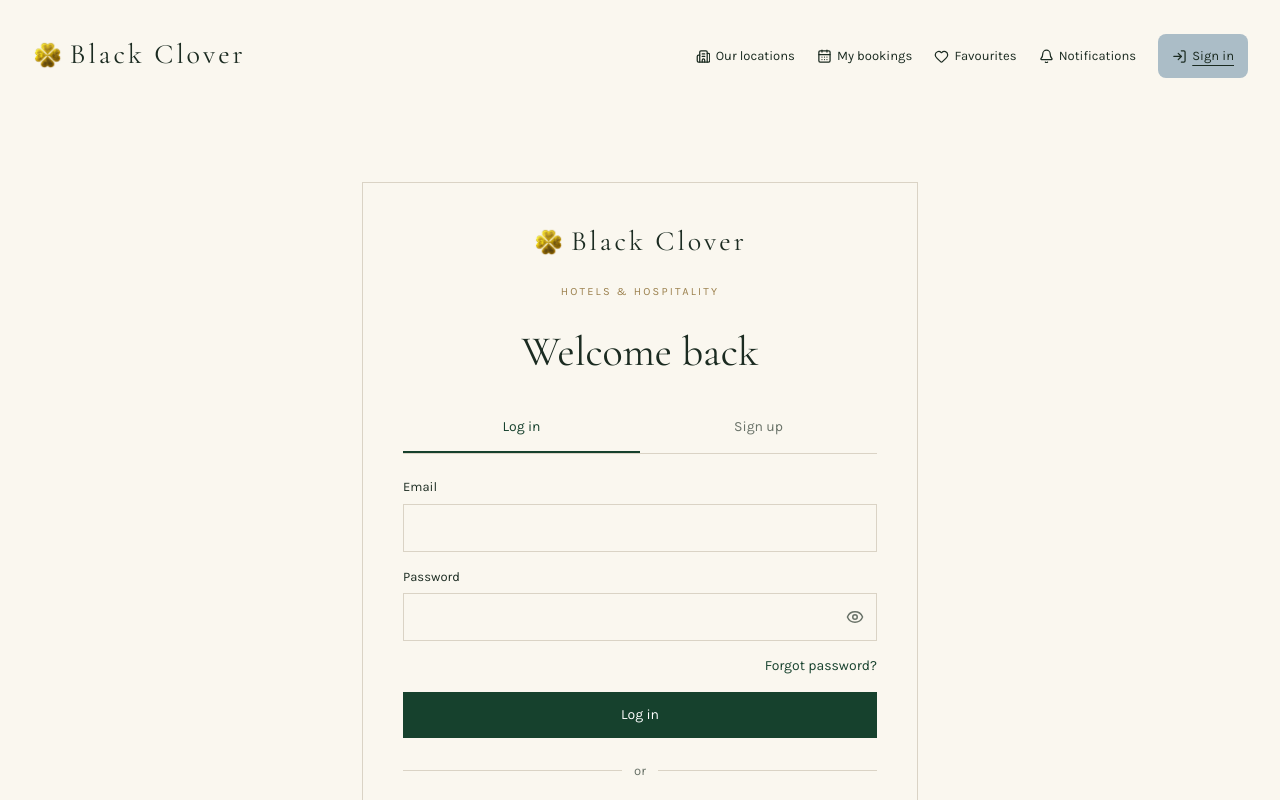
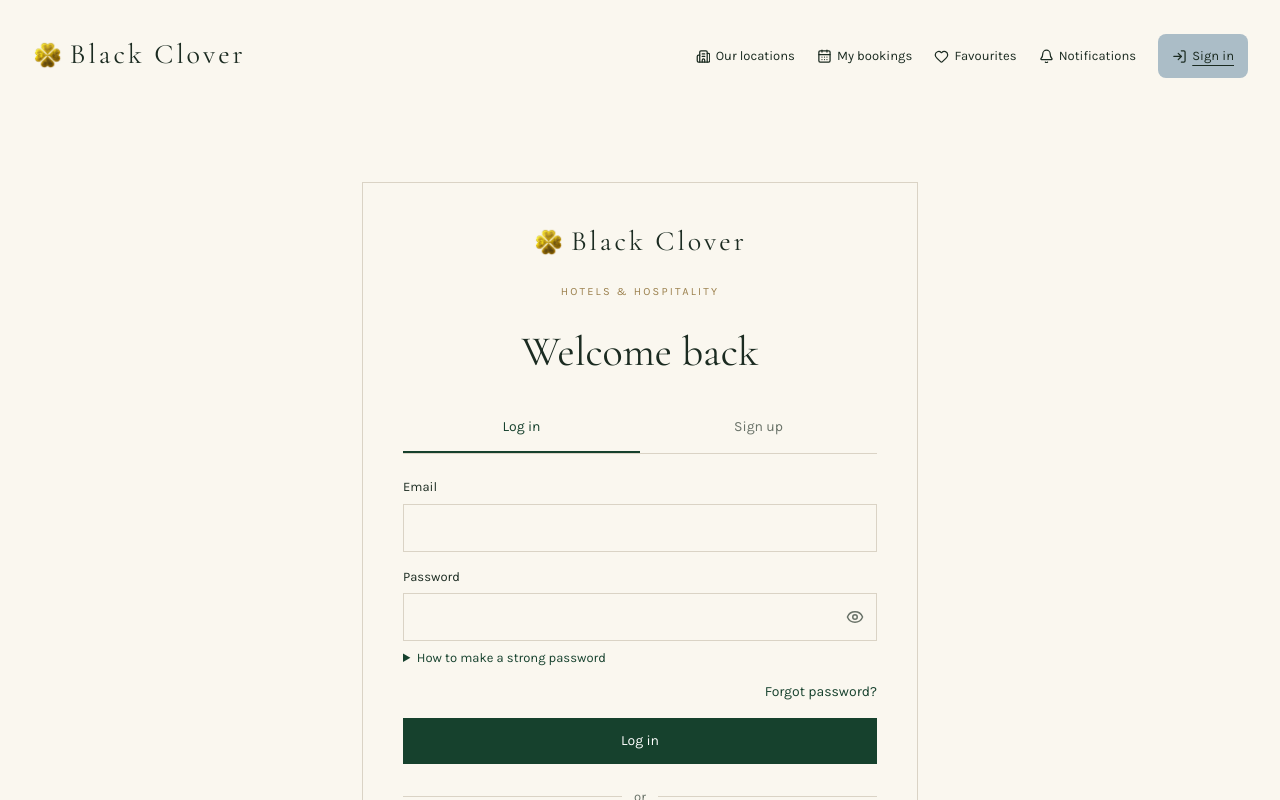
Before and after one commit to Omphile-coder/Full-stack-Hotel-App, a React (Vite) app in the folder client/: page /signin in a window 1280 px wide. Shown: the top 800 px of the page. Built offline with nearby package versions, Linux system fonts and the light colour scheme; no server answers.

Commit message:
added a feature to guide users in creating stronger passwords

```diff
--- a/client/src/components/guest/PasswordField.tsx
+++ b/client/src/components/guest/PasswordField.tsx
@@ -1,5 +1,7 @@
 import { Eye, EyeOff } from "lucide-react";
 import { useId, useState } from "react";
+
+const minimumNewPasswordLength = 16;
 
 /** Give each password field an independent visibility toggle and a native label. */
 export function PasswordField({
@@ -12,6 +14,8 @@ export function PasswordField({
   newPassword?: boolean;
 }) {
   const id = useId();
+  const showGuide = name === "password";
+  const showLengthHint = showGuide && newPassword;
   const [visible, setVisible] = useState(false);
   return (
     <div className="field">
@@ -23,7 +27,8 @@ export function PasswordField({
           type={visible ? "text" : "password"}
           required
           autoComplete={newPassword ? "new-password" : "current-password"}
-          minLength={newPassword ? 15 : undefined}
+          minLength={newPassword ? minimumNewPasswordLength : undefined}
+          aria-describedby={showLengthHint ? id + "-hint" : undefined}
           maxLength={128}
         />
         <button
@@ -39,6 +44,29 @@ export function PasswordField({
           )}
         </button>
       </div>
+      {showLengthHint && (
+        <p id={id + "-hint"} className="auth-help">
+          Use at least {minimumNewPasswordLength} characters. Spaces are allowed.
+        </p>
+      )}
+      {showGuide && (
+        <details className="auth-help password-guide">
+          <summary>How to make a strong password</summary>
+          <ul>
+            <li>
+              <strong>Long.</strong> Choose {minimumNewPasswordLength} or more
+              characters.
+            </li>
+            <li>
+              <strong>Random.</strong> Use a generated mix of letters, numbers,
+              and symbols, or a passphrase of 4 to 7 unrelated words.
+            </li>
+            <li>
+              <strong>Unique.</strong> Use a different password for each account.
+            </li>
+          </ul>
+        </details>
+      )}
     </div>
   );
 }
--- a/client/src/index.css
+++ b/client/src/index.css
@@ -1664,6 +1664,18 @@ dialog::backdrop {
   color: var(--muted);
   font-size: 13px;
 }
+.password-guide summary {
+  width: fit-content;
+  color: var(--forest);
+  cursor: pointer;
+}
+.password-guide ul {
+  margin: 8px 0 0;
+  padding-inline-start: 18px;
+}
+.password-guide li + li {
+  margin-top: 4px;
+}
 .profile-links {
   display: grid;
   grid-template-columns: repeat(2, minmax(0, 1fr));
--- a/client/src/pages/Login.tsx
+++ b/client/src/pages/Login.tsx
@@ -74,7 +74,6 @@ function CredentialsForm({
             name="confirmPassword"
             newPassword
           />
-          <p className="auth-help">Use at least 15 characters.</p>
         </>
       ) : (
         <Link
--- a/client/src/pages/PasswordRecovery.tsx
+++ b/client/src/pages/PasswordRecovery.tsx
@@ -67,7 +67,6 @@ export function PasswordRecovery({ reset = false }: { reset?: boolean }) {
                   name="confirmPassword"
                   newPassword
                 />
-                <p className="auth-help">Use at least 15 characters.</p>
               </>
             ) : (
               <>
```
Also changed, not shown: 2 other files (tests, documents, lock files or other folders).
